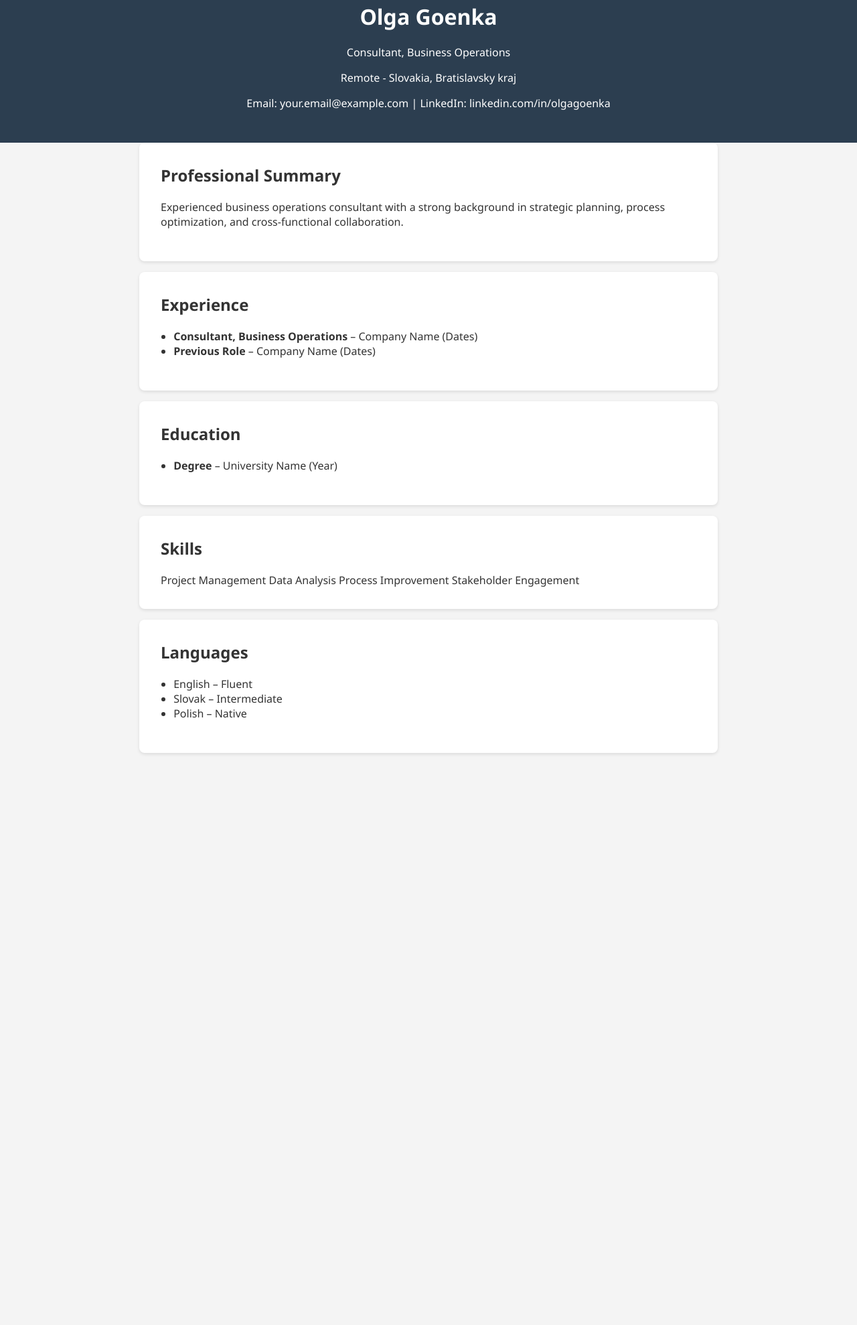
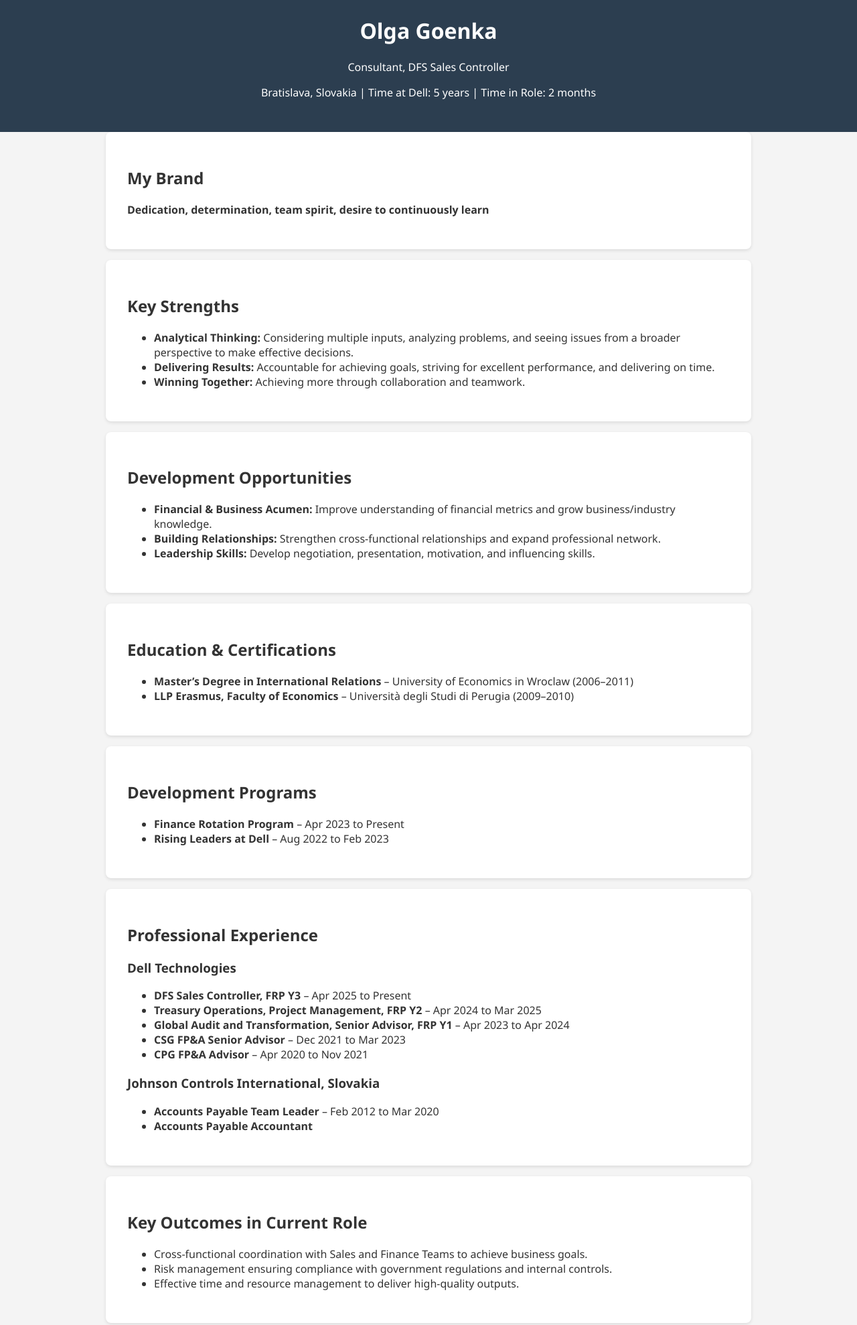
Before and after one commit to olgagoenka/interactive-cv, a plain HTML site: page index.html in a window 1280 px wide. Shown: the part 29-2007 px from the top of the page at 67% size. Before the commit the page ends 1169 px from the top, so only its background shows below. Drawn offline with Linux system fonts and the light colour scheme.

Commit message:
Update index.html

```diff
--- a/index.html
+++ b/index.html
@@ -20,25 +20,14 @@
     }
     section {
       padding: 2rem;
-      max-width: 800px;
+      max-width: 900px;
       margin: auto;
       background-color: white;
       margin-bottom: 1rem;
       border-radius: 8px;
       box-shadow: 0 2px 5px rgba(0,0,0,0.1);
     }
-    h1, h2 {
-      margin-top: 0;
-    }
-    ul {
-      padding-left: 1.2rem;
-    }
-         text-align: center;
-      font-size: 0.9rem;
-      color: #777;
-    }
-    .skills span {
-      display: inline-block;
+    h display: inline-block;
       background-color: #ecf0f1;
       padding: 0.3rem 0.6rem;
       margin: 0.2rem;
@@ -49,47 +38,82 @@
 <body>
   <header>
     <h1>Olga Goenka</h1>
-    <p>Consultant, Business Operations</p>
-    <div class="contact">
-      <p>Remote - Slovakia, Bratislavsky kraj</p>
-      <p>Email: your.email@example.com | LinkedIn: linkedin.com/in/olgagoenka</p>
-    </div>
+    <p>Consultant, DFS Sales Controller</p>
+    <p>Bratislava, Slovakia | Time at Dell: 5 years | Time in Role: 2 months</p>
   </header>
 
   <section>
-    <h2>Professional Summary</h2>
-    <p>Experienced business operations consultant with a strong background in strategic planning, process optimization, and cross-functional collaboration.</p>
+    <h2>My Brand</h2>
+    <p><strong>Dedication, determination, team spirit, desire to continuously learn</strong></p>
   </section>
 
   <section>
-    <h2>Experience</h2>
+    <h2>Key Strengths</h2>
     <ul>
-      <li><strong>Consultant, Business Operations</strong> – Company Name (Dates)</li>
-      <li><strong>Previous Role</strong> – Company Name (Dates)</li>
+      <li><strong>Analytical Thinking:</strong> Considering multiple inputs, analyzing problems, and seeing issues from a broader perspective to make effective decisions.</li>
+      <li><strong>Delivering Results:</strong> Accountable for achieving goals, striving for excellent performance, and delivering on time.</li>
+      <li><strong>Winning Together:</strong> Achieving more through collaboration and teamwork.</li>
     </ul>
   </section>
 
   <section>
-    <h2>Education</h2>
+    <h2>Development Opportunities</h2>
     <ul>
-      <li><strong>Degree</strong> – University Name (Year)</li>
+      <li><strong>Financial & Business Acumen:</strong> Improve understanding of financial metrics and grow business/industry knowledge.</li>
+      <li><strong>Building Relationships:</strong> Strengthen cross-functional relationships and expand professional network.</li>
+      <li><strong>Leadership Skills:</strong> Develop negotiation, presentation, motivation, and influencing skills.</li>
     </ul>
   </section>
 
-  <section class="skills">
-    <h2>Skills</h2>
-    <span>Project Management</span>
-    <span>Data Analysis</span>
-    <span>Process Improvement</span>
-    <span>Stakeholder Engagement</span>
+  <section>
+    <h2>Education & Certifications</h2>
+    <ul>
+      <li><strong>Master’s Degree in International Relations</strong> – University of Economics in Wroclaw (2006–2011)</li>
+      <li><strong>LLP Erasmus, Faculty of Economics</strong> – Università degli Studi di Perugia (2009–2010)</li>
+    </ul>
   </section>
 
   <section>
-    <h2>Languages</h2>
+    <h2>Development Programs</h2>
     <ul>
-      <li>English – Fluent</li>
-      <li>Slovak – Intermediate</li>
-      <li>Polish – Native</li>
+      <li><strong>Finance Rotation Program</strong> – Apr 2023 to Present</li>
+      <li><strong>Rising Leaders at Dell</strong> – Aug 2022 to Feb 2023</li>
+    </ul>
+  </section>
+
+  <section>
+    <h2>Professional Experience</h2>
+    <h3>Dell Technologies</h3>
+    <ul>
+      <li><strong>DFS Sales Controller, FRP Y3</strong> – Apr 2025 to Present</li>
+      <li><strong>Treasury Operations, Project Management, FRP Y2</strong> – Apr 2024 to Mar 2025</li>
+      <li><strong>Global Audit and Transformation, Senior Advisor, FRP Y1</strong> – Apr 2023 to Apr 2024</li>
+      <li><strong>CSG FP&A Senior Advisor</strong> – Dec 2021 to Mar 2023</li>
+      <li><strong>CPG FP&A Advisor</strong> – Apr 2020 to Nov 2021</li>
+    </ul>
+
+    <h3>Johnson Controls International, Slovakia</h3>
+    <ul>
+      <li><strong>Accounts Payable Team Leader</strong> – Feb 2012 to Mar 2020</li>
+      <li><strong>Accounts Payable Accountant</strong></li>
+    </ul>
+  </section>
+
+  <section>
+    <h2>Key Outcomes in Current Role</h2>
+    <ul>
+      <li>Cross-functional coordination with Sales and Finance Teams to achieve business goals.</li>
+      <li>Risk management ensuring compliance with government regulations and internal controls.</li>
+      <li>Effective time and resource management to deliver high-quality outputs.</li>
+    </ul>
+  </section>
+
+  <section>
+    <h2>Future Career Path</h2>
+    <ul>
+      <li><strong>12–18 months:</strong> Enhance understanding of P&L and gain insights into CFO org through rotations.</li>
+      <li><strong>24–36 months:</strong> Apply cross-functional experience in individual contributor or leadership role.</li>
+      <li><strong>3–5 years:</strong> Broaden finance and business expertise across Dell segments, aiming for greater leadership.</li>
     </ul>
   </section>
 </body>
```
